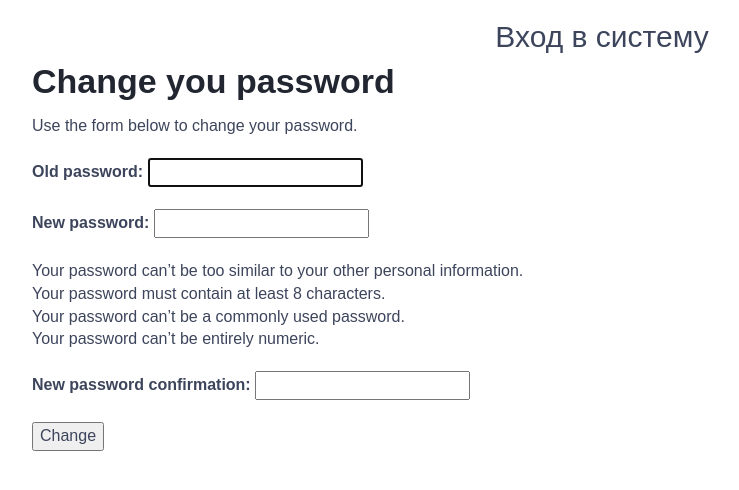
After one commit to TipoSuperHabrBabr/TSHB, a Django app: page /auth/password_change/ in a window 1280 px wide. The commit adds this page. Shown: the top 490 px of the page, without its empty margins (38-777 px from the left). Run offline with Django 4.2, Linux system fonts and the light colour scheme; some libraries are stand-ins or nearby versions.

Commit message:
password change

```diff
--- /dev/null
+++ b/backend/authapp/templates/authapp/change_password.html
@@ -0,0 +1,13 @@
+{% extends 'authapp/base.html' %}
+
+{% block title %}Change you password{% endblock %}
+
+{% block content %}
+    <h1>Change you password</h1>
+    <p>Use the form below to change your password.</p>
+    <form action="." method="post">
+        {{ form.as_p }}
+        <p><input type="submit" value="Change"></p>
+        {% csrf_token %}
+    </form>
+{% endblock %}
--- a/backend/authapp/templates/authapp/edit.html
+++ b/backend/authapp/templates/authapp/edit.html
@@ -14,6 +14,11 @@
         <input class="form-control" type="submit" value="Сохранить">
     </form>
     <button class="btn btn-link form-control">
+        <a href="{% url 'auth:password_change' %}">
+            Сменить пароль
+        </a>
+    </button>
+    <button class="btn btn-link form-control">
         <a href="{% url 'auth:login' %}">
            На страницу входа
         </a>
--- a/backend/authapp/urls.py
+++ b/backend/authapp/urls.py
@@ -1,6 +1,6 @@
 from django.urls import path
 from authapp import views as authapp
-
+from django.contrib.auth import views as djviews
 app_name = 'authapp'
 
 urlpatterns = [
@@ -8,4 +8,6 @@ urlpatterns = [
     path('logout/', authapp.logout, name='logout'),
     path('register/', authapp.register, name='register'),
     path('edit/', authapp.edit, name='edit'),
+    path('password_change/', authapp.password_change, name='password_change'),
+    path('password_change/done/',authapp.password_change_done, name="change_password_done"),
 ]
--- a/backend/authapp/views.py
+++ b/backend/authapp/views.py
@@ -1,13 +1,61 @@
 from django.contrib import auth
 from django.http import HttpResponseRedirect
-from django.shortcuts import render
+from django.shortcuts import render, resolve_url
+from django.template.response import TemplateResponse
 from django.urls import reverse
+from django.contrib.auth.forms import PasswordChangeForm
+from django.contrib.auth import update_session_auth_hash
 
 from authapp.forms import BlogUserLoginForm, BlogUserRegisterForm, BlogUserEditForm
 from authapp.models import BlogUser
 
 
+def password_change(request,
+                    template_name='authapp/change_password.html',
+                    post_change_redirect=None,
+                    password_change_form=PasswordChangeForm,
+                    current_app=None, extra_context=None):
+    if post_change_redirect is None:
+        post_change_redirect = reverse('auth:change_password_done')
+    else:
+        post_change_redirect = resolve_url(post_change_redirect)
+    if request.method == "POST":
+        form = password_change_form(user=request.user, data=request.POST)
+        if form.is_valid():
+            form.save()
+            # Updating the password logs out all other sessions for the user
+            # except the current one if
+            # django.contrib.auth.middleware.SessionAuthenticationMiddleware
+            # is enabled.
+            update_session_auth_hash(request, form.user)
+            return HttpResponseRedirect(post_change_redirect)
+    else:
+        form = password_change_form(user=request.user)
+    context = {
+        'form': form,
+        'title': 'Password change',
+    }
+    if extra_context is not None:
+        context.update(extra_context)
 
+    if current_app is not None:
+        request.current_app = current_app
+
+    return TemplateResponse(request, template_name, context)
+
+def password_change_done(request,
+                         template_name='authapp/change_password_done.html',
+                         current_app=None, extra_context=None):
+    context = {
+        'title': 'Password change successful',
+    }
+    if extra_context is not None:
+        context.update(extra_context)
+
+    if current_app is not None:
+        request.current_app = current_app
+
+    return TemplateResponse(request, template_name, context)
 
 def login(request):
     login_form = BlogUserLoginForm(data=request.POST)
```
Also changed, not shown: backend/authapp/templates/authapp/change_password_done.html (added, +13 -0 lines), backend/media/users_avatars/image_2022-04-13_15-46-16.png (added), backend/media/users_avatars/photo_2022-08-25_19-57-53.jpg (added).
